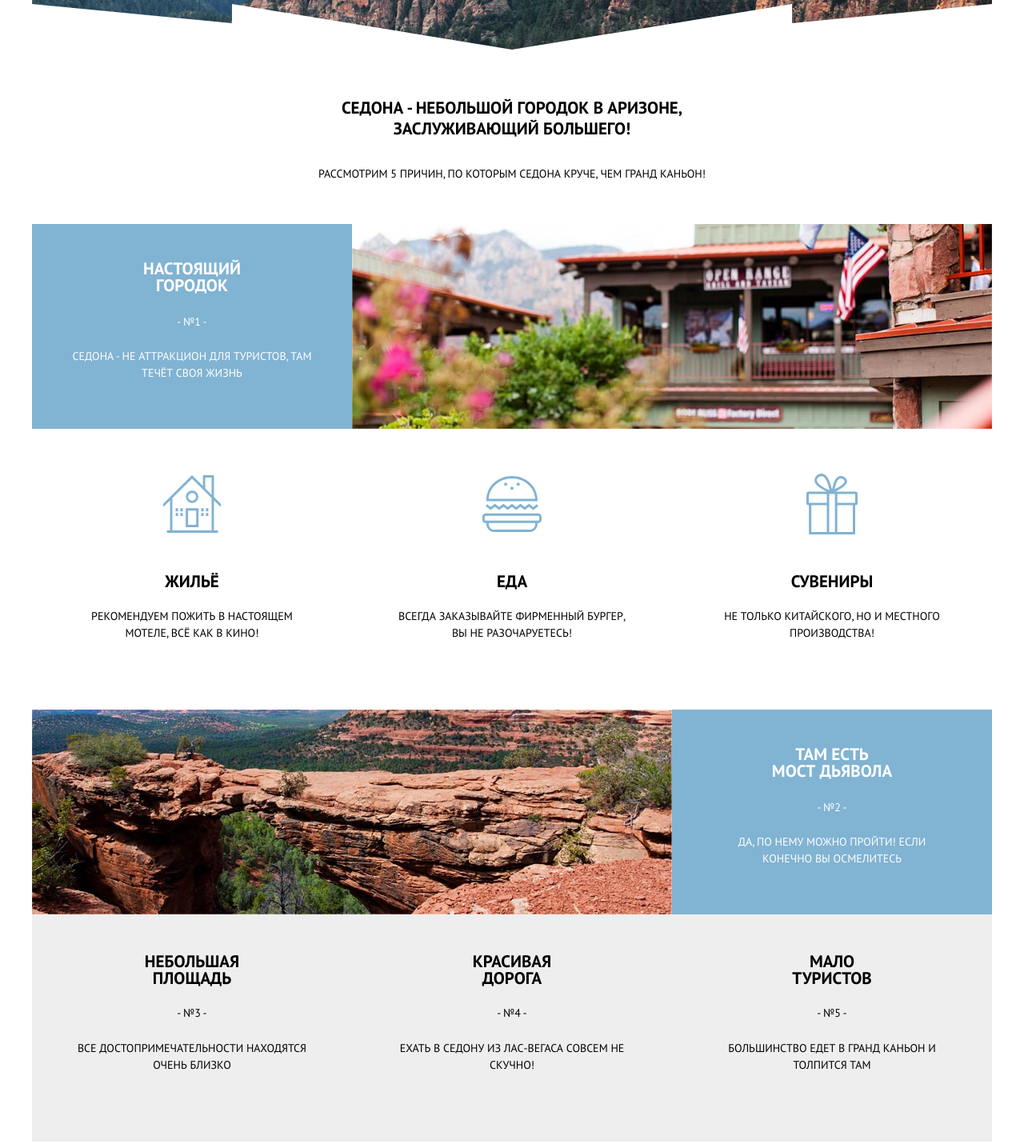
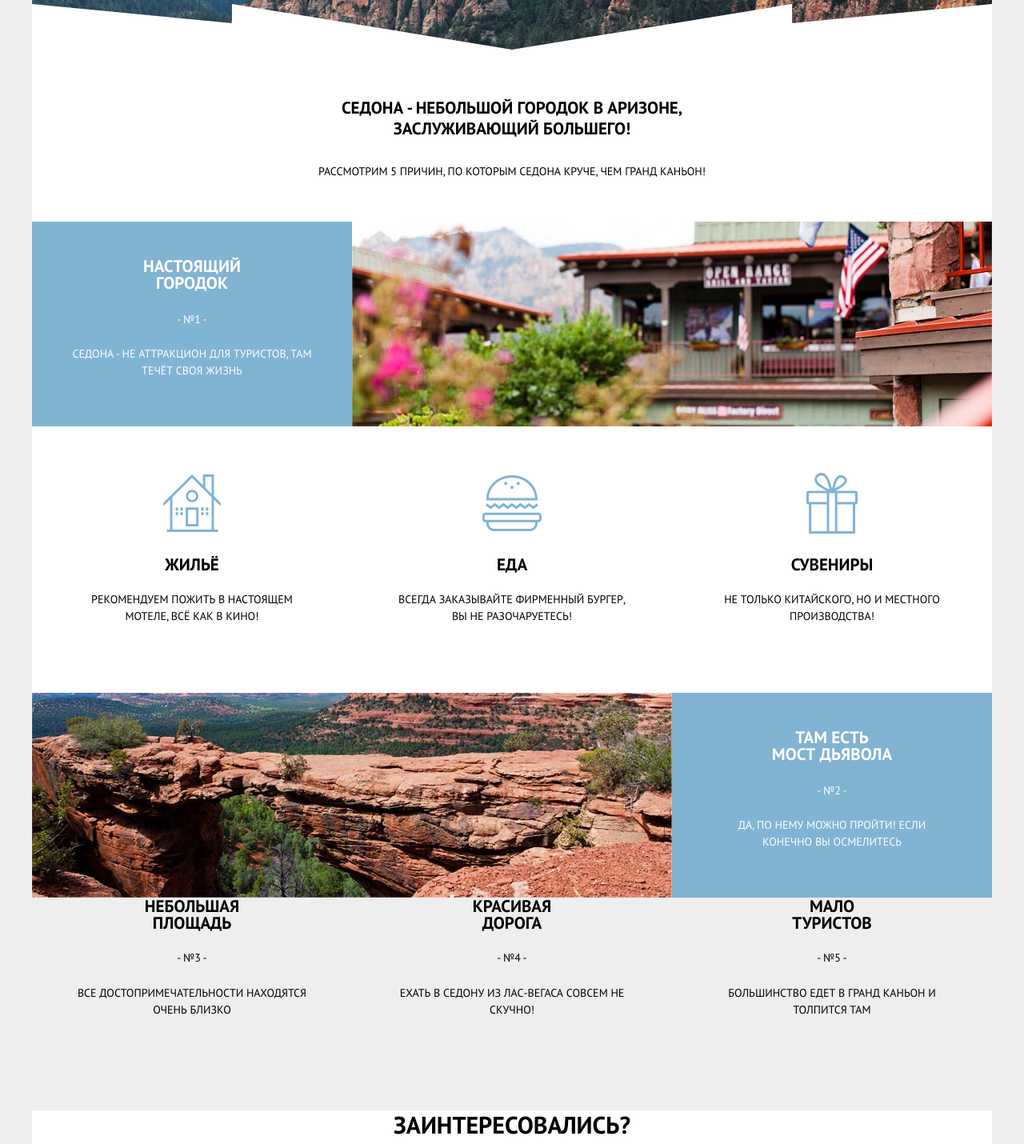
Before and after one commit to eabilova/391741-sedona, a plain HTML site: page index.html in a window 1280 px wide. Shown: the part 500-1930 px from the top of the page at 80% size. Drawn offline with Linux system fonts and the light colour scheme.

Commit message:
поправила стиль на главной странице

```diff
--- a/css/style.css
+++ b/css/style.css
@@ -1,14 +1,13 @@
 body {
   margin: 0;
   padding: 0;
-
   font-family: 'PT Sans', Arial, sans-serif;
   font-size: 14px;
   line-height: 21px;
   font-weight: 400;
   color: #000000;
   text-transform: uppercase;
-  background-color: #ffffff;
+  background-color: #eeeeee;
 }
 
 .center {
@@ -18,6 +17,9 @@ body {
 }
 
 .page-header {
+  width: 1200px;
+  padding: 0;
+  margin: 0 auto;
   position: relative;
   background-color: #ffffff;
 }
@@ -31,25 +33,29 @@ body {
   list-style: none;
 }
 
-.menu__link {
-  display: inline-block;
+.menu__item {
+  display: block;
+  text-align: center;
   width: 239px;
   margin: inherit;
   padding: 14px 0;
-  text-align: center;
+}
+
+.menu__link {
   font-weight: 700;
   line-height: 26px;
   color: #000000;
   background-color: #ffffff;
   text-decoration: none;
+  white-space: nowrap;
 }
 
 .menu__item:nth-of-type(2) {
-  margin-right: 58px;
+  margin-right: 118px;
 }
 
 .menu__item:nth-of-type(3) {
-  margin-left: 58px;
+  margin-left: 128px;
 }
 
 .menu__link:hover {
@@ -99,9 +105,11 @@ body {
 }
 
 .intro-text {
+  padding: 0;
+  margin: 0 auto;
   text-align: center;
-  margin: 0 auto;
-  padding: 0;
+  width: 1200px;
+  background-color: #ffffff;
 }
 
 .intro-text__title {
@@ -110,16 +118,16 @@ body {
   font-weight: 700;
   width: 435px;
   margin: 0 auto;
-  margin-top: 60px;
-  margin-bottom: 15px;
+  padding-top: 60px;
+  margin-bottom: 27px;
 }
 
 .intro-text__description {
   font-size: 14px;
   line-height: 26px;
   width: 600px;
-  margin: 30px auto;
-  margin-bottom: 50px;
+  margin: 0 auto;
+  padding-bottom: 50px;
 }
 
 .features {
@@ -136,7 +144,6 @@ body {
 .features__item {
   width: 400px;
   flex: 1 1 auto;
-  background-color: #eeeeee;
   margin: 0 auto;
   text-align: center;
 }
@@ -177,7 +184,16 @@ body {
   padding: 0;
   text-align: center;
   list-style: none;
+  background-color: #eeeeee;
+  box-sizing: content-box;
  }
+
+.features__item.features__item_house,
+.features__item.features__item_food,
+.features__item.features__item_souvenir {
+  padding-top: 47px;
+  background-color: #ffffff;
+}
 
 .features__item_house::before {
   display: block;
@@ -188,7 +204,8 @@ body {
   width: 72px;
   height: 77px;
   margin: 0 auto;
-  margin-top: 55px;
+  margin-top: 10px;
+  margin-bottom: 28px;
 }
 
 .features__item_food::before {
@@ -200,7 +217,8 @@ body {
   width: 75px;
   height: 77px;
   margin: 0 auto;
-  margin-top: 55px;
+  margin-top: 10px;
+  margin-bottom: 28px;
 }
 
 .features__item_souvenir::before {
@@ -212,26 +230,13 @@ body {
   width: 67px;
   height: 77px;
   margin: 0 auto;
-  margin-top: 55px;
-}
-
-.features__item_house,
-.features__item_food,
-.features__item_souvenir {
-  background-color: #ffffff;
+  margin-top: 10px;
+  margin-bottom: 28px;
 }
 
 .features__box-title {
   width: 120px;
   margin: 0 auto;
-  margin-top: 28px;
-  margin-bottom: 23px;
-}
-
-.features__inner-list:last-of-type > .features__item > .features__box-title {
-  font-size: 21px;
-  margin: 0 auto;
-  padding-top: 48px;
   margin-bottom: 23px;
 }
 
@@ -246,10 +251,9 @@ body {
   margin-bottom: 85px;
 }
 
-.features__description:nth-child(4) {
+.features__box-title:nth-child(4) {
   margin: 0 auto;
-  width: 280px;
-  margin-bottom: 65px;
+  padding-top: 65px;
 }
 
 .search {
--- a/index.html
+++ b/index.html
@@ -77,18 +77,18 @@
             </div>
             <ul class="features__inner-list">
                <li class="features__item">
-                  <h3 class="features__box-title">Небольшая площадь</h3>
-                  <h4 class="features__box-subtitle">- №3 -</h4>
+                  <h2 class="features__box-title">Небольшая площадь</h2>
+                  <p class="features__box-subtitle">- №3 -</p>
                   <p class="features__description">Все достопримечательности находятся очень близко</p>
                </li>
                <li class="features__item">
-                  <h3 class="features__box-title">Красивая дорога</h3>
-                  <h4 class="features__box-subtitle">- №4 -</h4>
+                  <h2 class="features__box-title">Красивая дорога</h2>
+                  <p class="features__box-subtitle">- №4 -</p>
                   <p class="features__description">Ехать в Седону из Лас-Вегаса совсем не скучно!</p>
                </li>
                <li class="features__item">
-                  <h3 class="features__box-title">Мало туристов</h3>
-                  <h4 class="features__box-subtitle">- №5 -</h4>
+                  <h2 class="features__box-title">Мало туристов</h2>
+                  <p class="features__box-subtitle">- №5 -</p>
                   <p class="features__description">Большинство едет в Гранд Каньон и толпится там</p>
                </li>
             </ul>
@@ -97,6 +97,7 @@
             <h3 class="search__title">Заинтересовались?</h3>
             <p class="search__description">Укажите предполагаемые даты поездки,<br> и мы покажем вам лучшие предложения гостиниц в Седоне</p>
             <button class="search__button" type="button">Поиск гостиницы в Седоне</button>
+            <img class="location__map" src="img/background-map.jpg" alt="Карта">
             <form class="search__search-form search-form center" method="get" action="https://echo.htmlacademy.ru">
                <fieldset class="search-form__fieldset search-form__fieldset_full-width">
                   <label class="search-form__label" for="arrival">Дата заезда:</label>
@@ -120,11 +121,6 @@
                </fieldset>
                <input class="search-form__input search-form__input_submit" type="submit" value="Найти">
             </form>
-         </section>
-         <section class="location">
-            <div class="location__map">
-              <a class="location__link" href="#"></a>
-            </div>
          </section>
       </main>
       <footer class="page-footer center">
```
